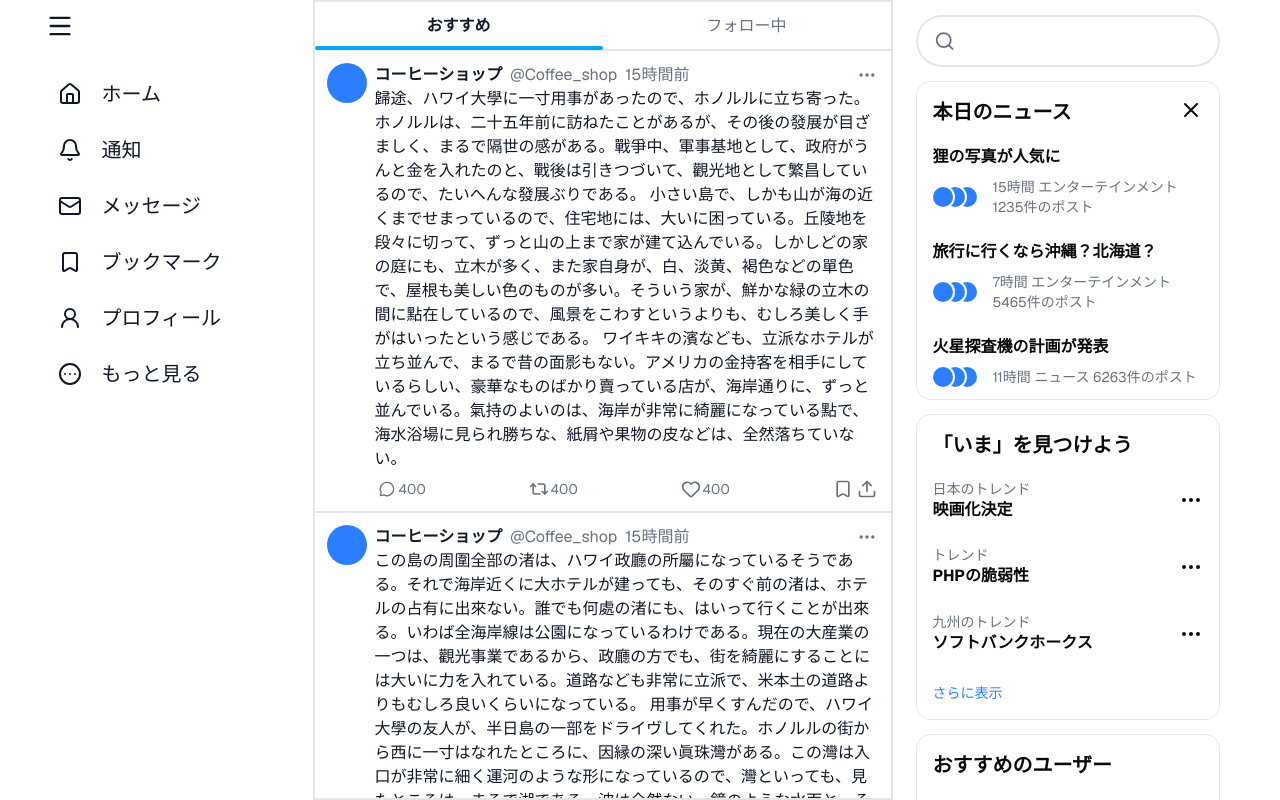
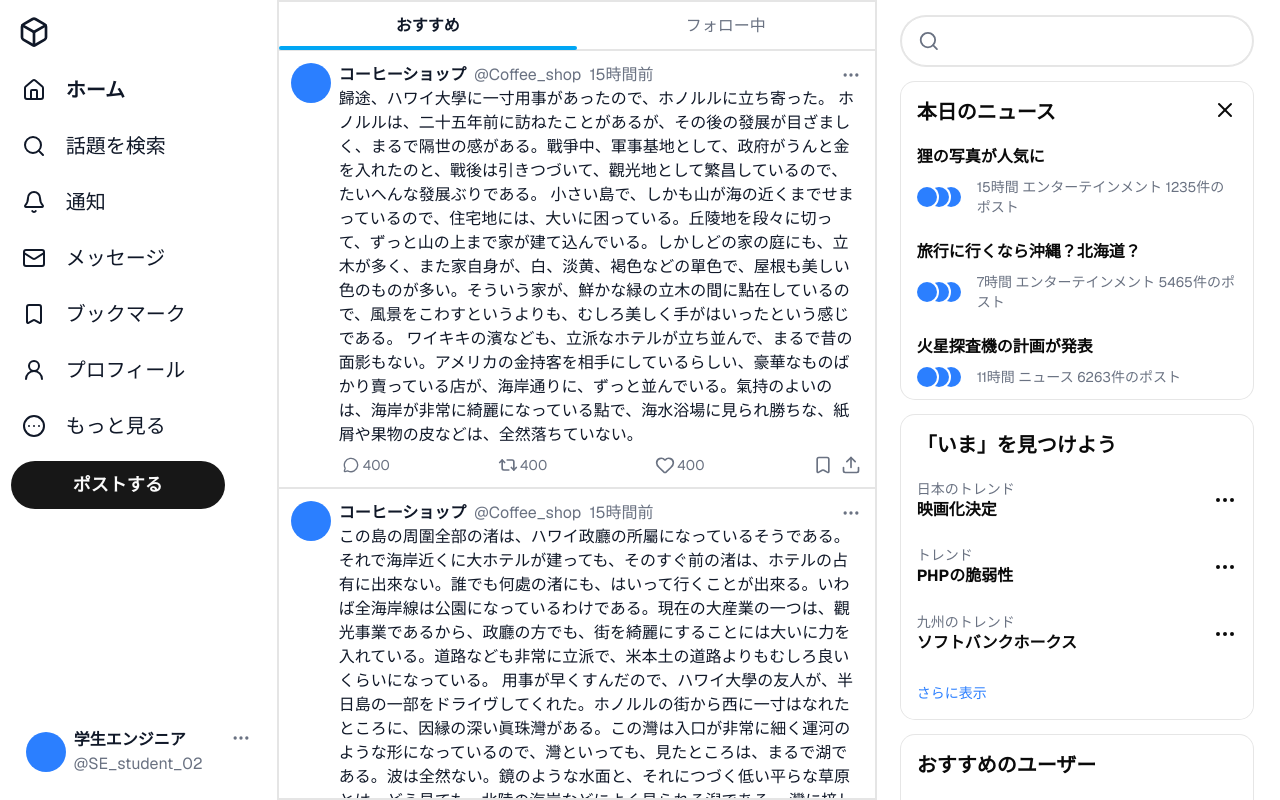
Before and after one commit to Hazakura2024/x-clone, a Next.js app in the folder apps/web/: page / in a window 1280 px wide. Built offline with nearby package versions, Linux system fonts and the light colour scheme.

Commit message:
全体の余白を調整

```diff
--- a/apps/web/src/app/page.tsx
+++ b/apps/web/src/app/page.tsx
@@ -14,6 +14,9 @@
   Heart,
   Repeat2,
   Upload,
+  FaceSlightlySmiling,
+  Box,
+  SquarePen,
 } from "lucide-react";
 import {
   Card,
@@ -31,22 +34,30 @@
 export default function Home() {
   return (
     <div className="min-h-screen bg-white text-gray-900">
-      <div className=" mx-auto flex max-w-[1280px] justify-center">
-        <header className="h-screen sticky top-0 px-2 w-[88px] shrink-0 xl:w-[275px]">
-          <div className="flex flex-col gap-4">
-            <a
+      <div className=" mx-auto flex max-w-[1280px] justify-center ">
+        <div className="flex-1"></div>
+        <header className="h-screen sticky top-0 p-2  w-[100px] shrink-0 xl:w-[275px] flex flex-col justify-between ">
+          <div className="flex flex-col items-center xl:items-start gap-2">
+            <Link
               href=""
-              className="flex h-[52px] w-[52px] items-center justify-center rounded-full hover:bg-gray-100 xl:pr-6"
+              className="flex size-12 items-center justify-center rounded-full transition-colors hover:bg-gray-100"
             >
-              <Menu size={40} />
-            </a>
+              <Box className="size-8"></Box>
+            </Link>
             <nav className="flex flex-col gap-1">
               <Link
                 href=""
                 className="flex w-fit items-center gap-5 rounded-full p-3 text-xl hover:bg-gray-100 xl:pr-6 truncate"
               >
                 <House></House>
-                <span className="hidden xl:inline">ホーム</span>
+                <span className="hidden xl:inline font-bold">ホーム</span>
+              </Link>
+              <Link
+                href=""
+                className="flex w-fit items-center gap-5 rounded-full p-3 text-xl hover:bg-gray-100 xl:pr-6 truncate"
+              >
+                <Search />
+                <span className="hidden xl:inline">話題を検索</span>
               </Link>
               <Link
                 href=""
@@ -84,9 +95,28 @@
                 <span className="hidden xl:inline">もっと見る</span>
               </Link>
             </nav>
+
+            <Button className="hidden xl:flex rounded-full text-lg w-54 font-bold p-6">
+              ポストする
+            </Button>
+            <Button size="icon" className="xl:hidden rounded-full size-14">
+              <SquarePen className="size-6"></SquarePen>
+            </Button>
+          </div>
+          <div className="flex justify-center xl:justify-between items-start m-4">
+            <div className="flex gap-2 items-center">
+              <div className="h-10 w-10 bg-blue-500 rounded-full"></div>
+              <div className="hidden xl:block">
+                <div className="font-bold">学生エンジニア</div>
+                <div className="text-gray-500">@SE_student_02</div>
+              </div>
+            </div>
+            <button className="hidden xl:flex">
+              <Ellipsis className="text-gray-500 h-5"></Ellipsis>
+            </button>
           </div>
         </header>
-        <main className="border-2 w-[580px] h-screen overflow-y-scroll">
+        <main className="border-2 w-full max-w-[600px] h-screen overflow-y-scroll">
           <header className="sticky top-0 z-20 w-full border-b  h-12 backdrop-blur-md flex items-center">
             <button className="flex-1">
               <div className="relative">
@@ -103,7 +133,7 @@
           <div className="">
             <div className="p-3 flex gap-2 border-y-1">
               <div>
-                <div className="rounded-full w-10 h-10 bg-blue-500"></div>
+                <div className="w-10 h-10 bg-blue-500 rounded-full"></div>
               </div>
               <div className="w-full">
                 <div className="flex justify-between">
@@ -136,7 +166,7 @@
                     <Heart className="h-5" />
                     <span className="text-sm">400</span>
                   </button>
-                  <div className="flex items-center">
+                  <div className="flex items-center gap-1">
                     <button className="flex text-gray-500">
                       <Bookmark className="h-5 " />
                     </button>
@@ -182,7 +212,7 @@
                     <Heart className="h-5" />
                     <span className="text-sm">400</span>
                   </button>
-                  <div className="flex items-center">
+                  <div className="flex items-center gap-1">
                     <button className="flex text-gray-500">
                       <Bookmark className="h-5 " />
                     </button>
@@ -195,7 +225,7 @@
             </div>
           </div>
         </main>
-        <aside className="sticky top-0 hidden lg:block  px-6  w-[350px] shrink-0 h-screen overflow-y-scroll">
+        <aside className="sticky top-0 hidden lg:block px-6 w-[400px] shrink-0 h-screen overflow-y-scroll">
           <div className="flex flex-col gap-4">
             <div className="sticky top-0 bg-white z-50 pt-4">
               <Card className=" gap-2 border rounded-full py-2 px-4 focus-within:border-blue-200 focus-within:ring-2 focus-within:ring-blue-500/30">
@@ -206,7 +236,7 @@
               </Card>
             </div>
             <Card className="gap-0 pb-0">
-              <CardHeader className="flex justify-between  pb-2">
+              <CardHeader className="flex justify-between pb-2">
                 <h2 className="font-bold text-xl">本日のニュース</h2>
                 <button className="p-1 -m-1 rounded-full hover:bg-gray-100 ">
                   <X className="w-6 h-6" />
@@ -346,6 +376,7 @@
             </div>
           </div>
         </aside>
+        <div className="flex-[2]"></div>
       </div>
     </div>
   );
```
